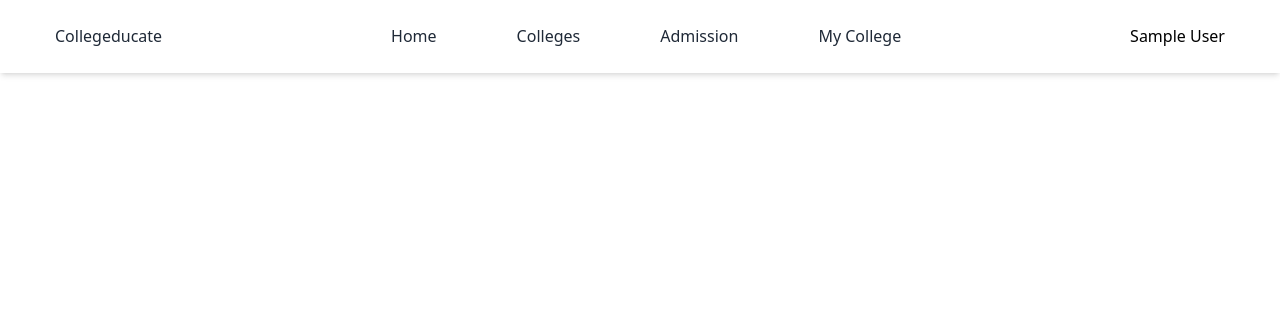
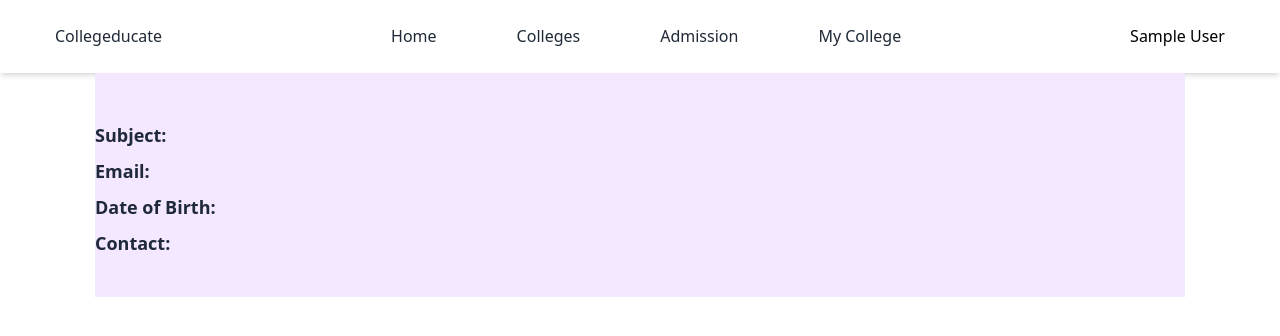
Before and after one commit to hasibulhasan372/collegeducate, a React (Vite) app: page /myCollege in a window 1280 px wide. Shown: the top 336 px of the page. Built offline with nearby package versions, Linux system fonts and the light colour scheme; no server answers; sample sign-in values are in the browser's storage.

Commit message:
candidate data card done

```diff
--- a/src/Router/Router.jsx
+++ b/src/Router/Router.jsx
@@ -46,7 +46,7 @@ import UpdateProfile from "../pages/Profile/UpdateProfile";
         },
         {
           path: "admissionForm/:id",
-          element: <AdmissionForm></AdmissionForm>
+          element: <PrivateRouter><AdmissionForm></AdmissionForm></PrivateRouter>
 
         },
         {
--- /dev/null
+++ b/src/components/Card/Candidate.jsx
@@ -0,0 +1,19 @@
+
+
+const Candidate = ({candidate}) => {
+    // const {name, subject, candidate_mail, birth, phone, image} = candidate
+    return (
+        <div className="flex flex-col md:flex-row py-10 items-center bg-purple-100">
+            <img src={candidate?.image} alt="" className="" />
+            <div className="space-y-2">
+            <h3 className="text-3xl font-bold">{candidate?.name}</h3>
+            <h4 className="text-lg font-bold">Subject: <span className="text-base font-semibold">{candidate?.subject}</span></h4>
+            <h4 className="text-lg font-bold">Email: <span className="text-blue-700 font-semibold underline">{candidate?.candidate_mail}</span></h4>
+            <h4 className="text-lg font-bold">Date of Birth: <span className="text-base font-semibold">{candidate?.birth}</span></h4>
+            <h4 className="text-lg font-bold">Contact: <span className="text-base font-semibold">{candidate?.phone}</span></h4>
+            </div>
+        </div>
+    );
+};
+
+export default Candidate;
--- a/src/components/Form/AdmissionForm.jsx
+++ b/src/components/Form/AdmissionForm.jsx
@@ -5,7 +5,10 @@ import useColleges from "../../hooks/useColleges";
 import { FaStar } from "react-icons/fa";
 import { imageHosting } from "../../api/savedImage";
 import { toast } from "react-hot-toast";
+import { useContext } from "react";
+import { AuthContext } from "../../Provider/AuthProvider";
 const AdmissionForm = () => {
+    const {user} = useContext(AuthContext)
     const { id } = useParams();
     const [colleges] = useColleges();
     const admissionCollege = colleges?.find(college => college._id === id)
@@ -21,11 +24,12 @@ const AdmissionForm = () => {
                     name,
                     subject,
                     photo,
-                    email,
+                    candidate_mail: email,
                     phone,
                     birth,
                     college: admissionCollege?.name,
-                    image: imgUrl
+                    image: imgUrl,
+                    user_mail: user?.email
                 }
                 fetch("http://localhost:5000/candidateInfo", {
                     method: "POST",
--- a/src/pages/MyCollege/MyCollege.jsx
+++ b/src/pages/MyCollege/MyCollege.jsx
@@ -1,11 +1,22 @@
+import { useContext } from "react";
 import useCandidate from "../../hooks/useCandidate";
+import { AuthContext } from "../../Provider/AuthProvider";
+import Candidate from "../../components/Card/Candidate";
+import useColleges from "../../hooks/useColleges";
 
 
 const MyCollege = () => {
     const [candidates] = useCandidate();
-    console.log(candidates)
+    const {user} = useContext(AuthContext);
+    const candidate = candidates?.find(student => student.user_mail === user?.email);
+    const [colleges] = useColleges();
+    const collegesInfo = colleges?.filter(college => college.name === candidate?.college)
+    console.log(collegesInfo)
     return (
-        <div className="my-con">
+        <div className="my-con lg:px-10">
+
+                <Candidate candidate={candidate}></Candidate>
+
 
         </div>
     );
```
